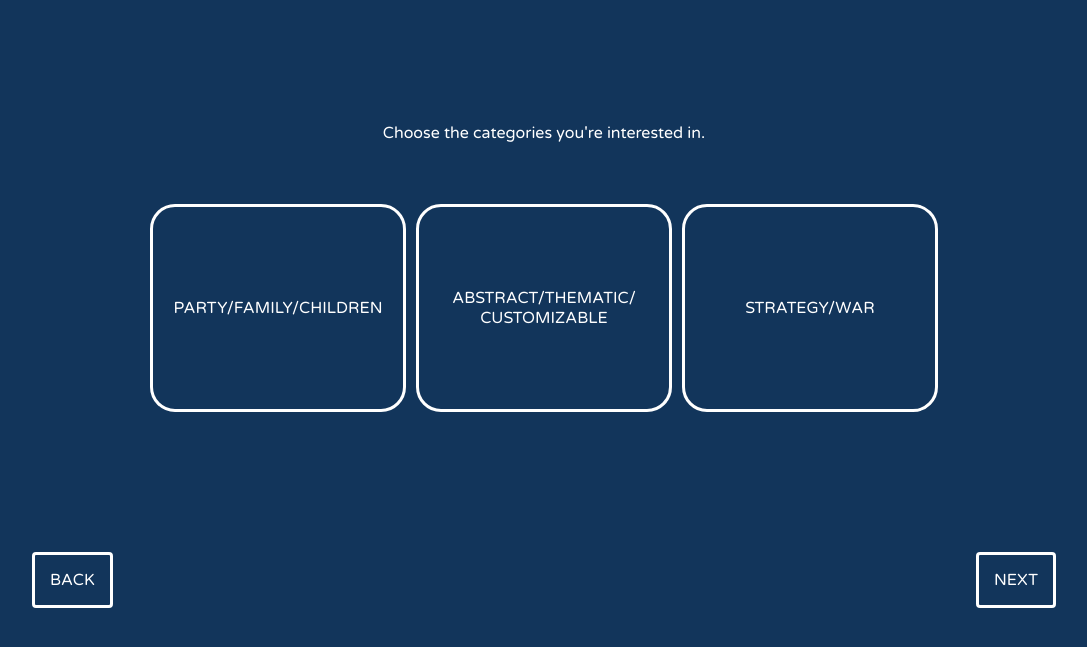
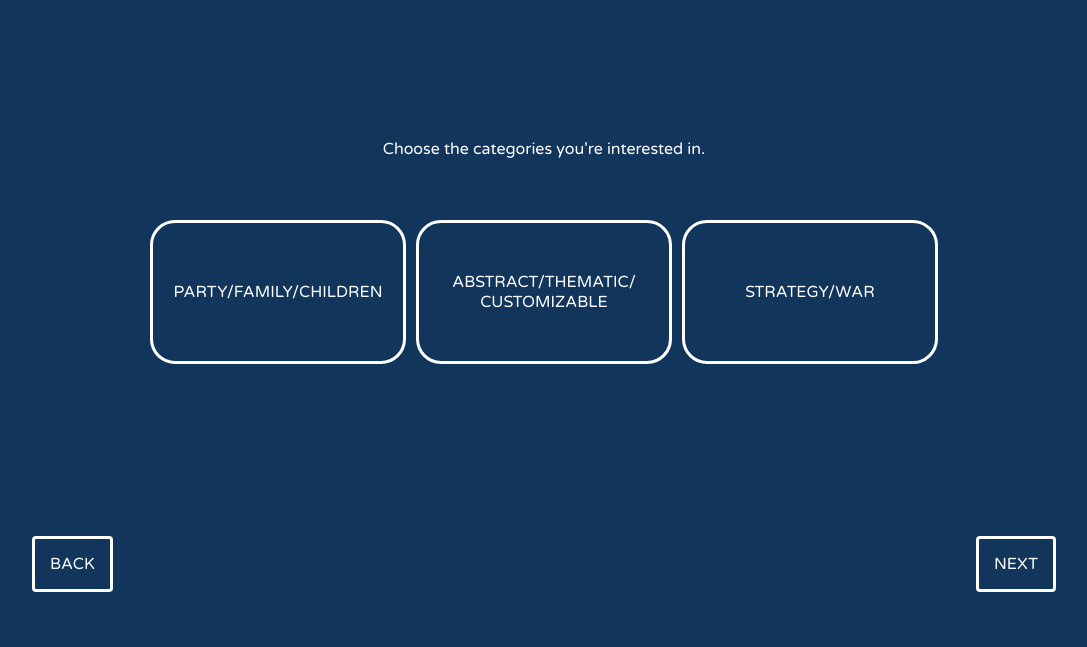
Before and after one commit to zaquille-oneil/boardgame-v2, a React app: page /categories in a window 1280 px wide. Shown: the part 125-772 px from the top of the page, without its empty margins (96-1183 px from the left). Built offline with nearby package versions, Linux system fonts and the light colour scheme.

Commit message:
height change to category buttons

```diff
--- a/src/App.css
+++ b/src/App.css
@@ -54,7 +54,7 @@
 .category-box {
    margin: 5px;
    width: 16em;
-   height: 13em;
+   height: 9em;
 }
 
 button {
```
